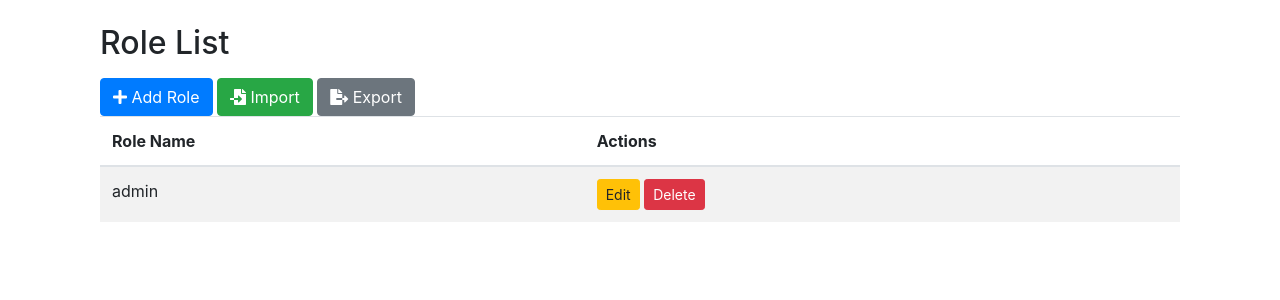
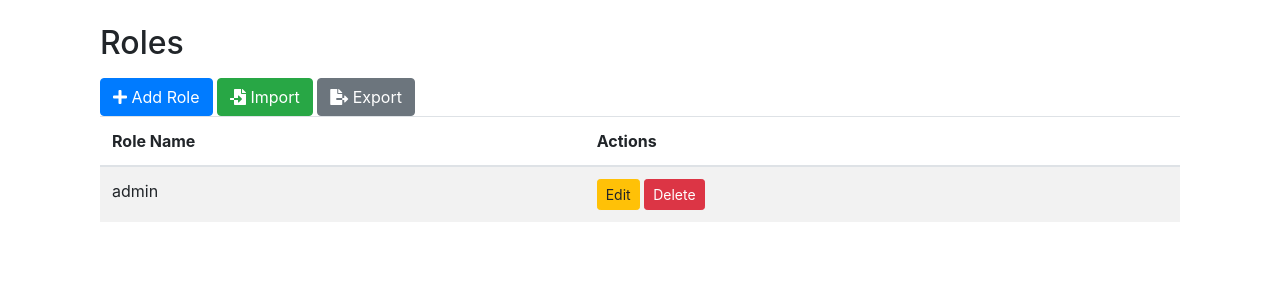
Before and after one commit to ngattt82/fsa_lms, a Django app: page /role/roles/ in a window 1280 px wide. Shown: the part 56-356 px from the top of the page. Run offline with Django 5.2, Linux system fonts and the light colour scheme; tables that the repository leaves empty hold one stand-in row (values such as "Sample post"); parts of the project's set-up code (start-up, migrations or seed data) failed here and were passed over; some libraries are stand-ins or nearby versions.

Commit message:
update list

```diff
--- a/role/templates/role_list.html
+++ b/role/templates/role_list.html
@@ -4,7 +4,7 @@
 
 {% block content %}
 <div class="container mt-4">
-    <h2>Role List</h2>
+    <h2>Roles</h2>
 
     <div class="mt-3">
 
--- a/user/templates/user_list.html
+++ b/user/templates/user_list.html
@@ -4,7 +4,7 @@
 
 {% block content %}
 <div class="container mt-4">
-  <h2>User List</h2>
+  <h2>Users</h2>
   <!-- Action Buttons for Add, Import, Export with Icons -->
   <div class="mt-3">
     <a href="{% url 'user:user_add' %}" class="btn btn-primary" title="Add New User" data-toggle="tooltip">
```
Also changed, not shown: 1 other file.
